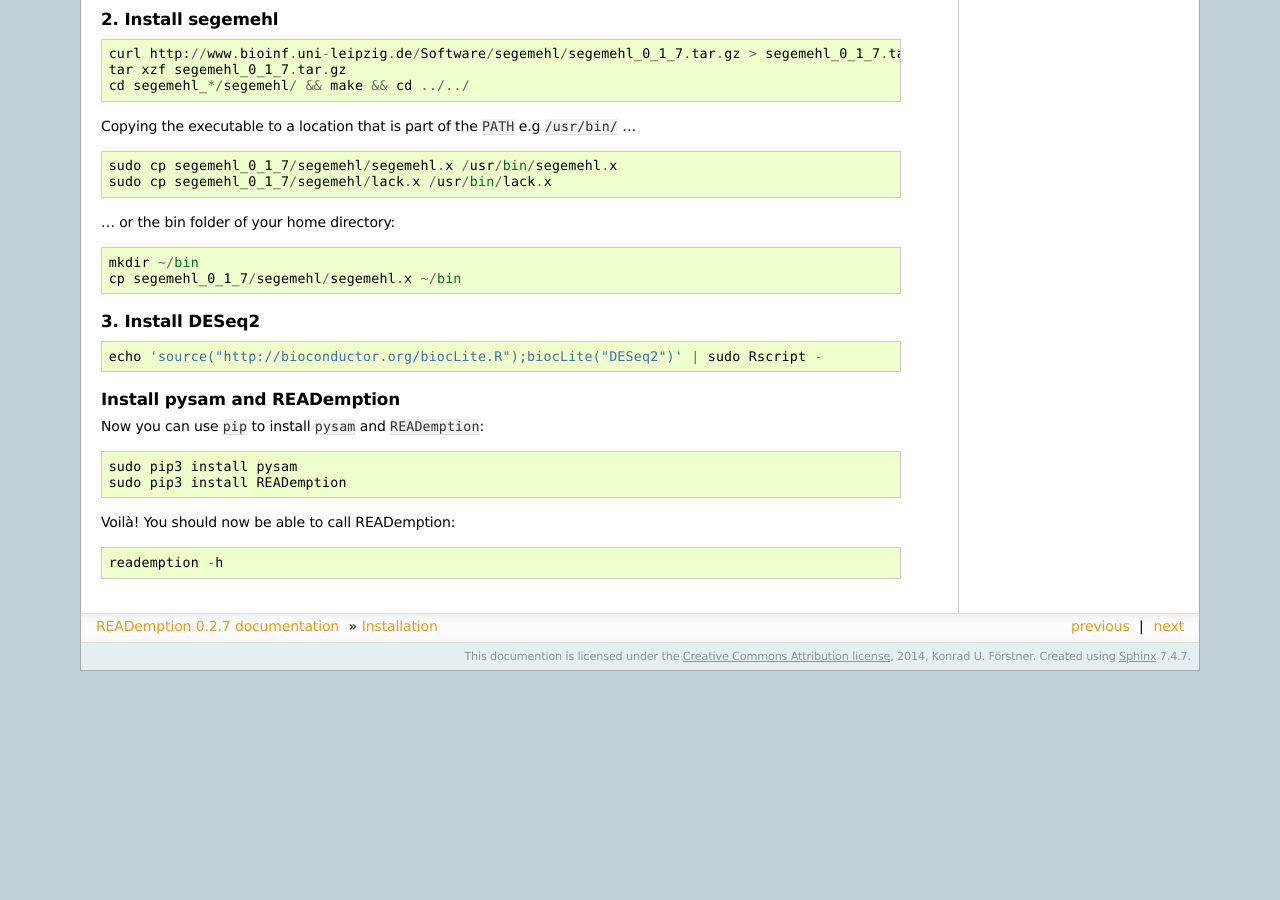
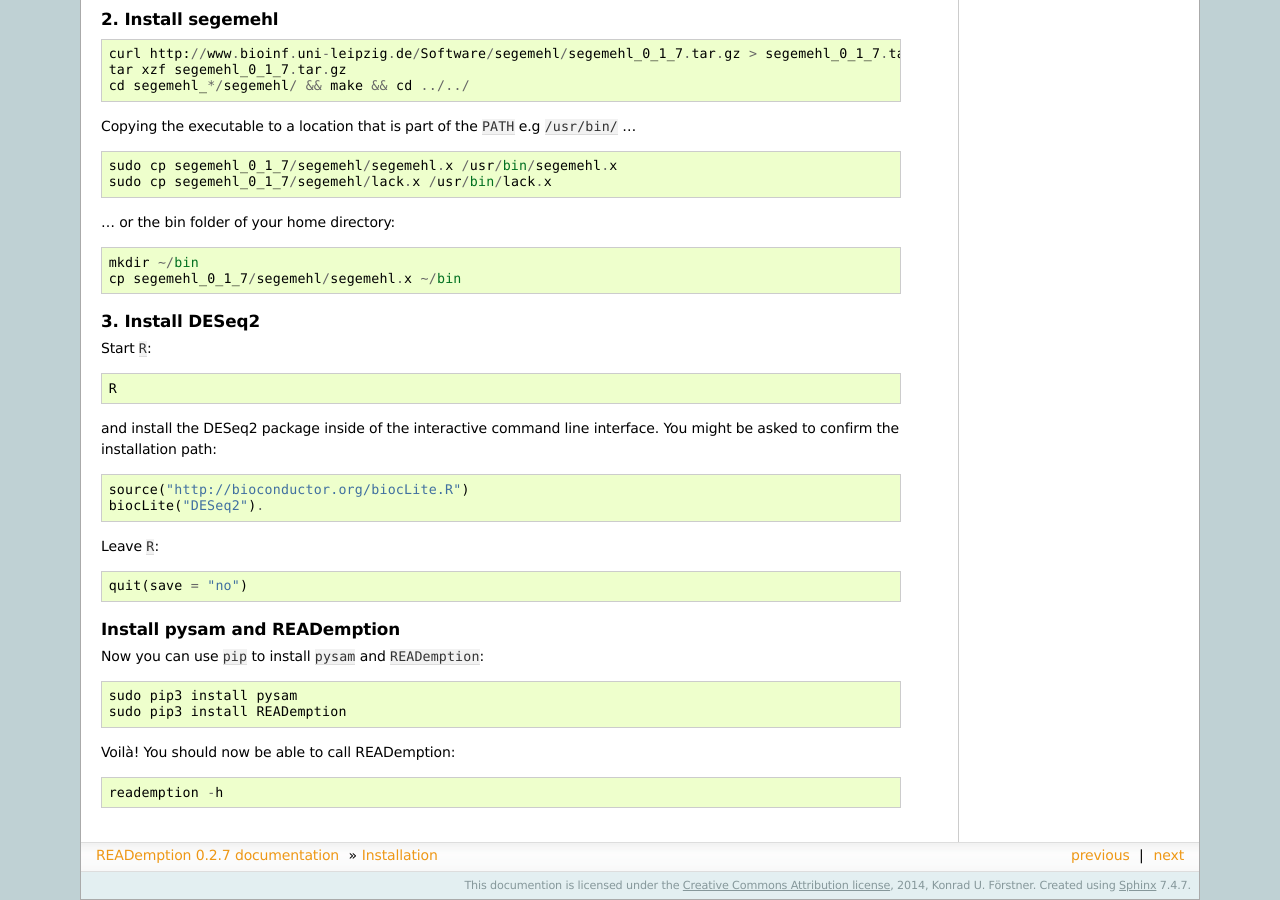
Before and after one commit to foerstner-lab/READemption, a Sphinx documentation site: the page built from docs/source/installation.rst, in a window 1280 px wide and 900 px high, scrolled down 714 px. Built offline with Sphinx 7.4.7, drawn with Linux system fonts in a browser that asks for light colours; pages that are not in the unit, such as notebooks, are missing from menus; before the commit the page ends 1385 px from its top, so only the background shows below that.

Commit message:
Change installation of DESeq2

```diff
--- a/docs/source/installation.rst
+++ b/docs/source/installation.rst
@@ -73,9 +73,21 @@
 3. Install DESeq2
 ~~~~~~~~~~~~~~~~~
 
-::
+Start ``R``::
 
-  echo 'source("http://bioconductor.org/biocLite.R");biocLite("DESeq2")' | sudo Rscript -
+  R
+
+
+and install the DESeq2 package inside of the interactive command line
+interface. You might be asked to confirm the installation path::
+
+  source("http://bioconductor.org/biocLite.R")
+  biocLite("DESeq2").
+
+Leave ``R``::
+
+  quit(save = "no")
+
 
 Install pysam and READemption
 ~~~~~~~~~~~~~~~~~~~~~~~~~~~~~
```
